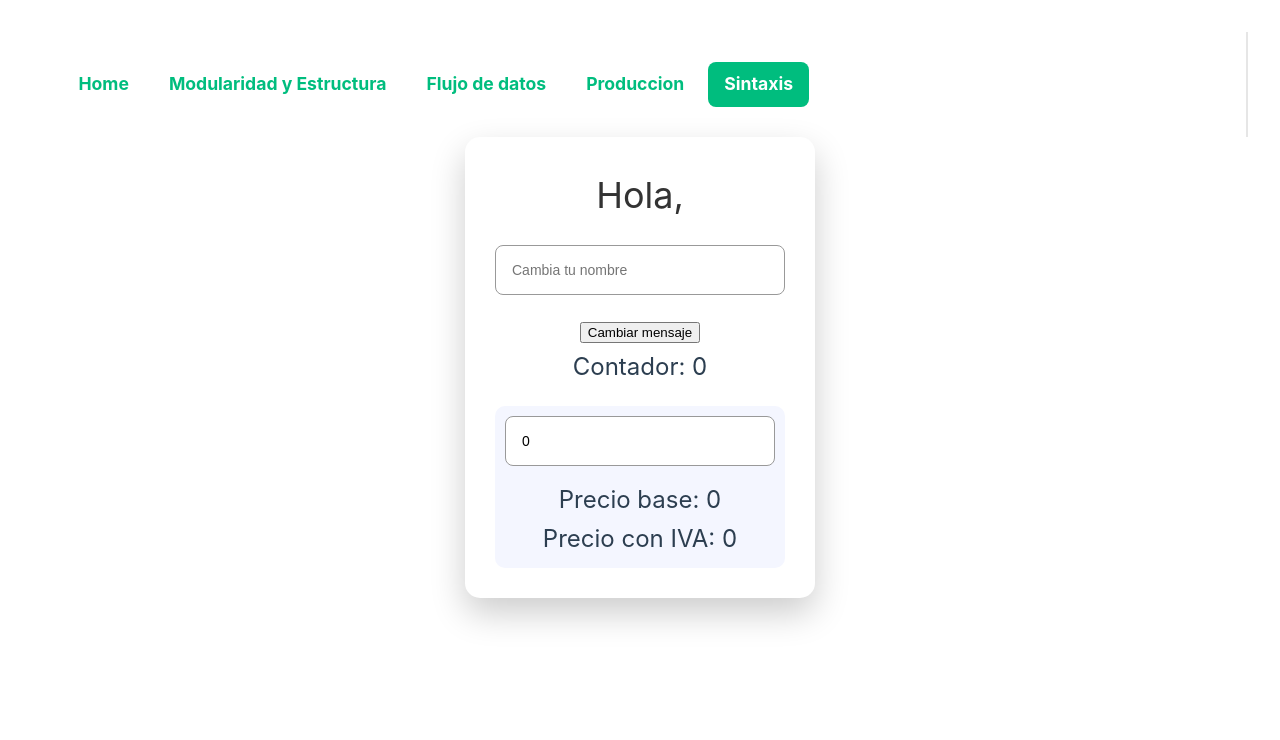
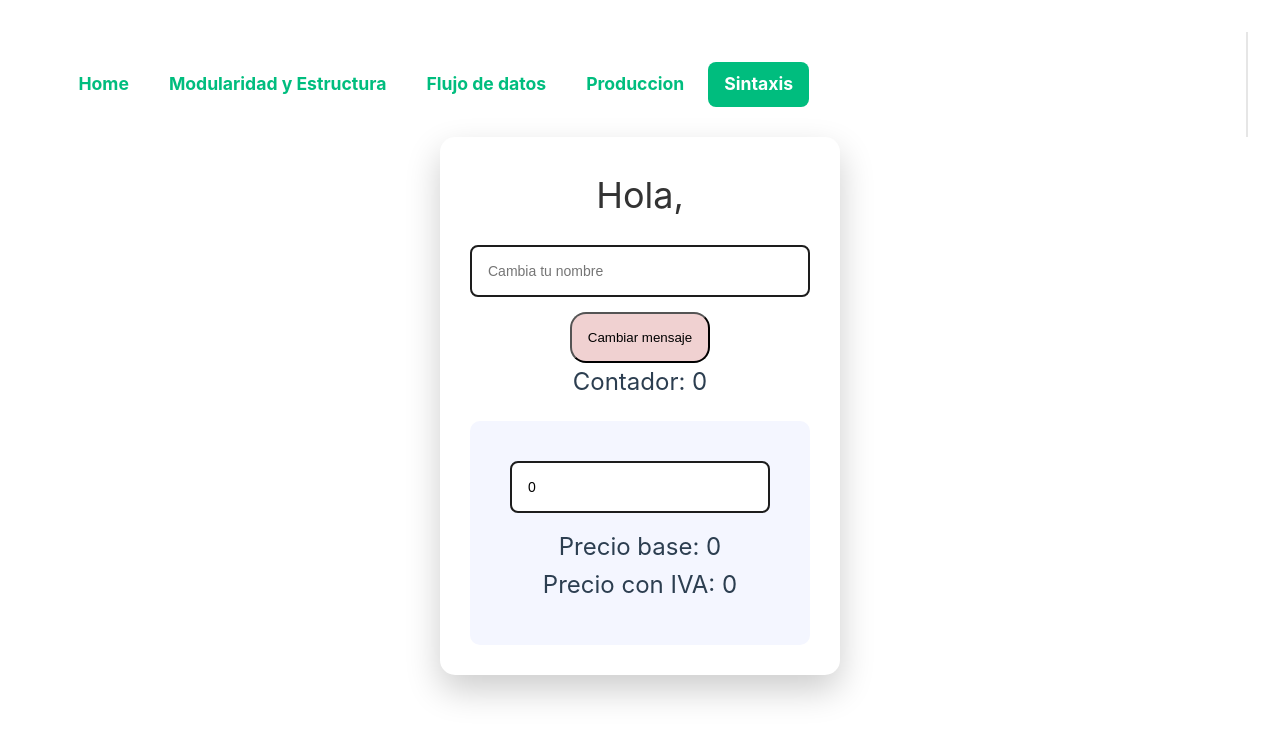
Before and after one commit to Kevingedev/introduccionVUE, a Vue app: page /sintaxis in a window 1280 px wide. Shown: the top 740 px of the page. Built offline with nearby package versions, Linux system fonts and the light colour scheme.

Commit message:
act sidebar

```diff
--- a/src/components/Sintaxis.vue
+++ b/src/components/Sintaxis.vue
@@ -1,11 +1,12 @@
-<script setup>
+
+<script setup lang="ts">
 import { ref, computed } from 'vue'
-const nombre = ref('')
-const mensaje = ref('')
-const contador = ref(0)
+const nombre = ref<string>('')
+const mensaje = ref<string>('')
+const contador = ref<number>(0)
 
-const precio = ref(0)
-const precioConIVA = computed(() => precio.value * 1.21)
+const precio = ref<number>(0)
+const precioConIVA = computed<number>(() => precio.value * 1.21)
 
 const actualizarMensaje = () => {
   mensaje.value = 'Mensaje actualizado'
@@ -14,8 +15,7 @@ const actualizarMensaje = () => {
 </script>
 
 <template>
-  <div class="container">
-    <div class="card">
+  <div class="contenido">
             <!-- Interpolación -->
         <h2>Hola, {{ nombre }}</h2>
 
@@ -30,7 +30,7 @@ const actualizarMensaje = () => {
         <p>{{ mensaje }}</p>
         <p>Contador: {{ contador }}</p>
 
-          <div class="precio-box">
+          <div class="divPrecio">
               <!-- computed -->
             <input type="number" v-model="precio" class="input" />
             <p>Precio base: {{ precio }}</p>
@@ -40,16 +40,14 @@ const actualizarMensaje = () => {
 
   </div>
 
-  </div>
-
 </template>
 
 <style scoped>
-.card {
+.contenido {
   background: white;
   padding: 30px;
   border-radius: 15px;
-  width: 350px;
+  width: 400px;
   box-shadow: 0 15px 35px rgba(0, 0, 0, 0.2);
   text-align: center;
   font-size: 1.5rem;
@@ -62,14 +60,21 @@ h2 {
   width: 100%;
   padding: 1rem;
   border-radius: 8px;
-  border: 1px solid #999999;
+  border: 2px solid #1d1d1d;
   margin-bottom: 15px;
   font-size: 14px;
-  transition: 0.3s;
 }
-.precio-box {
+button{
+  padding: 1rem;
+  background: #f0d1d1;
+  border-radius: 1rem;
+}
+button:hover{
+  background: #f4f6ff;
+}
+.divPrecio {
   margin-top: 20px;
-  padding: 10px;
+  padding: 40px;
   background: #f4f6ff;
   border-radius: 10px;
 }
```
Also changed, not shown: src/components/layout/Sidebar.vue (line endings or trailing spaces).
